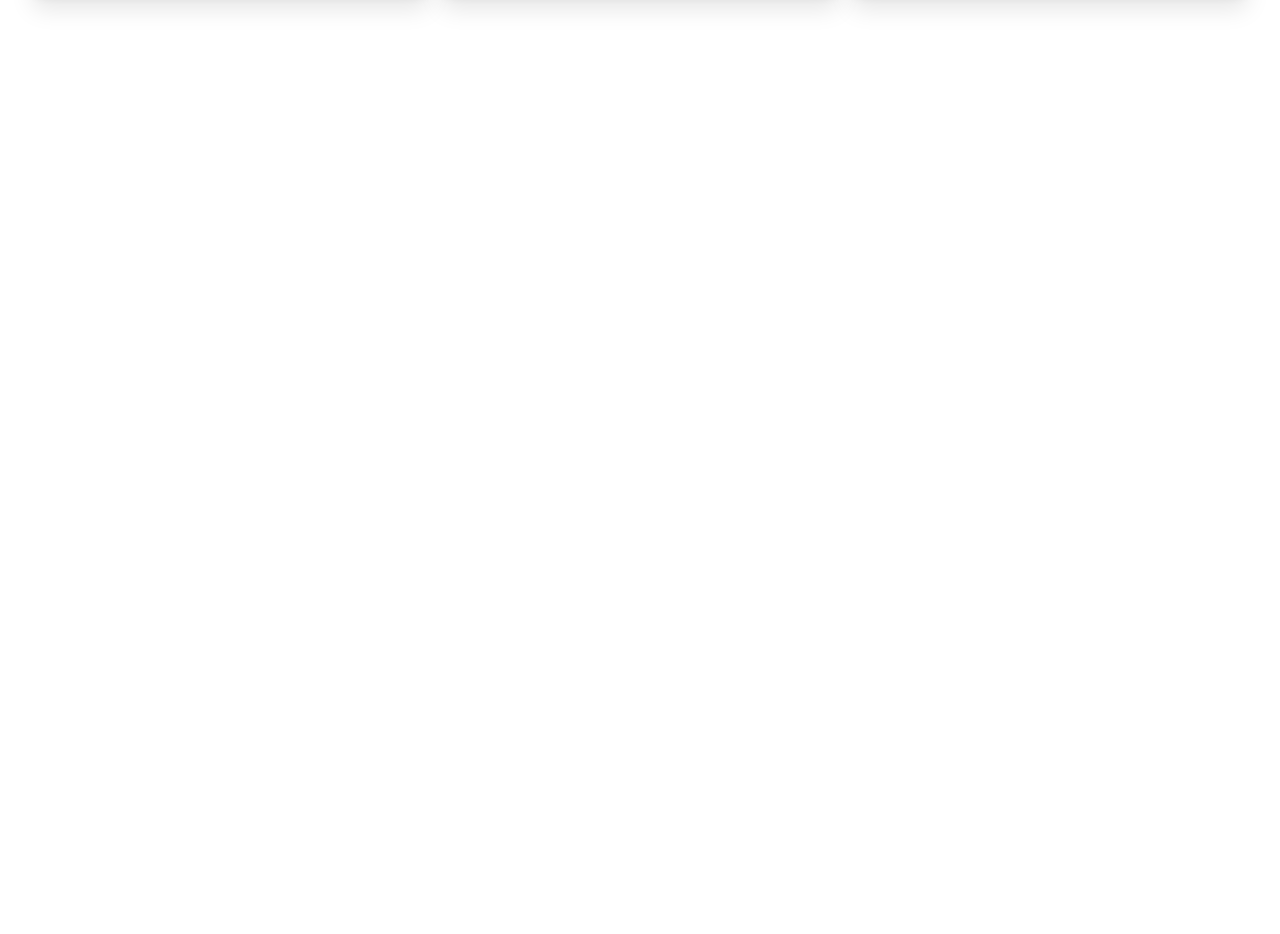
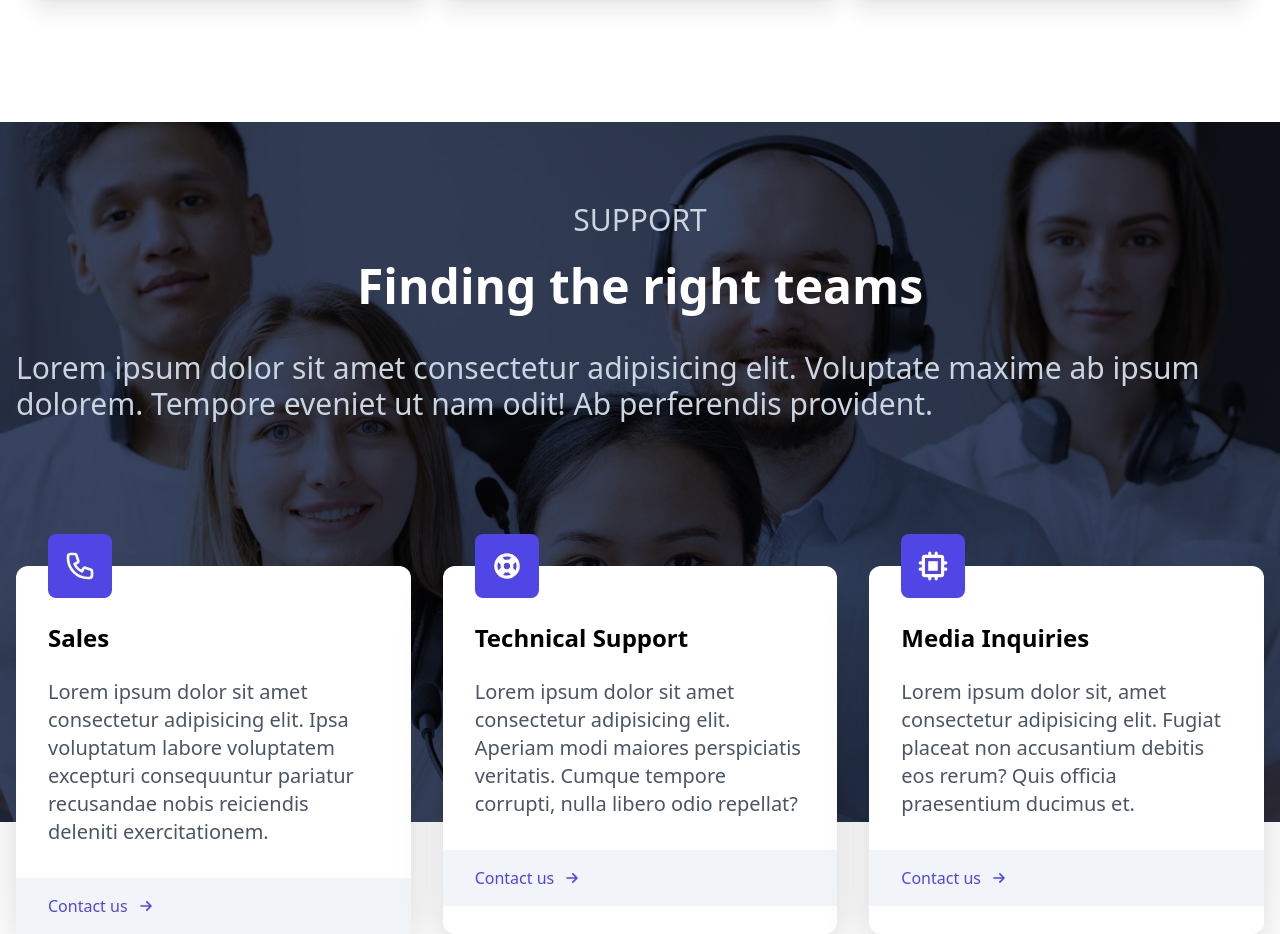
Before and after one commit to y2nd/Cloud-app, a React (Create React App) app: page / in a window 1280 px wide. Shown: the part 1260-2194 px from the top of the page. Before the commit the page ends 1382 px from the top, so only its background shows below. Built offline with nearby package versions, Linux system fonts and the light colour scheme.

Commit message:
Support Section is done

```diff
--- a/src/App.js
+++ b/src/App.js
@@ -1,6 +1,7 @@
 import About from "./components/About";
 import Hero from "./components/Hero";
 import Navbar from "./components/Navbar";
+import Support from "./components/Support";
 
 function App() {
   return (
@@ -8,6 +9,7 @@ function App() {
       <Navbar />
       <Hero />
       <About />
+      <Support />
     </>
   );
 }
--- a/src/components/Navbar.jsx
+++ b/src/components/Navbar.jsx
@@ -28,7 +28,7 @@ const Navbar = () => {
               <button className="px-8 py-3">Sign Up</button>
             </div>
 
-            <div className="md:hidden" onClick={handleClick}>
+            <div className="md:hidden mr-4" onClick={handleClick}>
               {isOpen ? <XIcon className="w-5"/> : <MenuIcon className="w-5"></MenuIcon>}
             </div>
         </div>
--- /dev/null
+++ b/src/components/Support.jsx
@@ -0,0 +1,68 @@
+import React from 'react';
+
+import {
+    PhoneIcon,
+    ArrowSmRightIcon
+} from "@heroicons/react/outline";
+import {
+    ChipIcon,
+    SupportIcon
+} from "@heroicons/react/solid";
+
+import supportImg from '../assets/support.jpg';
+
+const Support = () => {
+  return (
+    <div className="w-full h-screen mt-24">
+        <div className="w-full h-[700px] bg-gray-900/90 absolute">
+            <img className="w-full h-full object-cover mix-blend-overlay" src={supportImg} alt="" />
+        </div>
+
+        <div className="maw-w-[1240px] mx-auto text-white relative">
+            <div className="px-4 py-12">
+                <h2 className="text-3xl pt-8 text-slate-300 uppercase text-center">Support</h2>
+                <h3 className="text-5xl font-bold py-6 text-center">Finding the right teams</h3>
+                <p className="py-4 text-3xl text-slate-300">Lorem ipsum dolor sit amet consectetur adipisicing elit. Voluptate maxime ab ipsum dolorem. Tempore eveniet ut nam odit! Ab perferendis provident.</p>
+            </div>
+
+            <div className="grid grid-cols-1 lg:grid-cols-3 relative gap-x-8 gap-y-16 px-4 pt-12 sm:pt-20 text-black">
+                <div className="bg-white rounded-xl shadow-2xl">
+                    <div className="p-8">
+                        <PhoneIcon className="w-16 p-4 bg-indigo-600 text-white rounded-lg mt-[-4rem]"></PhoneIcon>
+                        <h3 className="font-bold text-2xl my-6">Sales</h3>
+                        <p className="text-gray-600 text-xl">Lorem ipsum dolor sit amet consectetur adipisicing elit. Ipsa voluptatum labore voluptatem excepturi consequuntur pariatur recusandae nobis reiciendis deleniti exercitationem.</p>
+                    </div>
+                    <div className="bg-slate-100 py-4 pl-8">
+                        <p className="flex items-center text-indigo-600">Contact us <ArrowSmRightIcon className="w-5 ml-2"></ArrowSmRightIcon></p>
+                    </div>
+                </div>
+
+                <div className="bg-white rounded-xl shadow-2xl">
+                    <div className="p-8">
+                        <SupportIcon className="w-16 p-4 bg-indigo-600 text-white rounded-lg mt-[-4rem]"></SupportIcon>
+                        <h3 className="font-bold text-2xl my-6">Technical Support</h3>
+                        <p className="text-gray-600 text-xl">Lorem ipsum dolor sit amet consectetur adipisicing elit. Aperiam modi maiores perspiciatis veritatis. Cumque tempore corrupti, nulla libero odio repellat?</p>
+                    </div>
+                    <div className="bg-slate-100 py-4 pl-8">
+                        <p className="flex items-center text-indigo-600">Contact us <ArrowSmRightIcon className="w-5 ml-2"></ArrowSmRightIcon></p>
+                    </div>
+                </div>
+
+                <div className="bg-white rounded-xl shadow-2xl">
+                    <div className="p-8">
+                        <ChipIcon className="w-16 p-4 bg-indigo-600 text-white rounded-lg mt-[-4rem]"></ChipIcon>
+                        <h3 className="font-bold text-2xl my-6">Media Inquiries</h3>
+                        <p className="text-gray-600 text-xl">Lorem ipsum dolor sit, amet consectetur adipisicing elit. Fugiat placeat non accusantium debitis eos rerum? Quis officia praesentium ducimus et.</p>
+                    </div>
+                    <div className="bg-slate-100 py-4 pl-8">
+                        <p className="flex items-center text-indigo-600">Contact us <ArrowSmRightIcon className="w-5 ml-2"></ArrowSmRightIcon></p>
+                    </div>
+                </div>
+            </div>
+
+        </div>
+    </div>
+  )
+}
+
+export default Support
```
